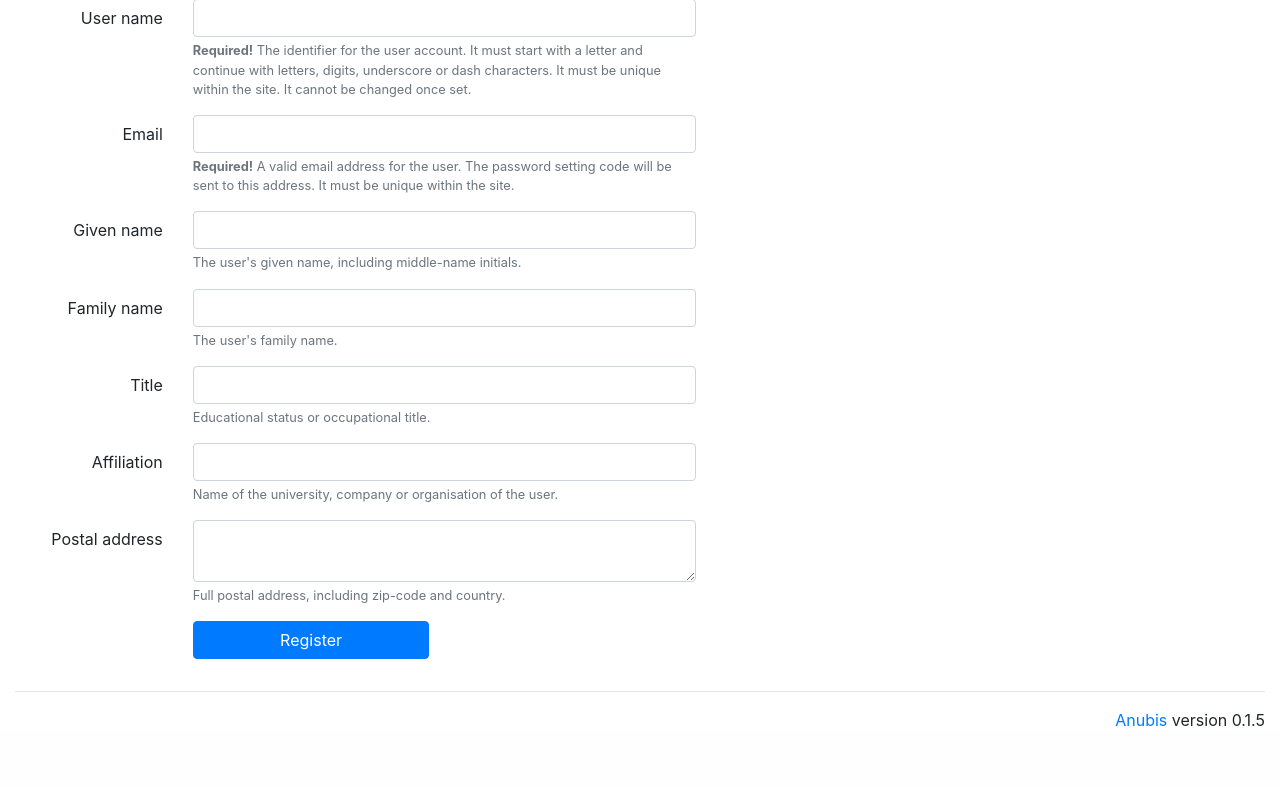
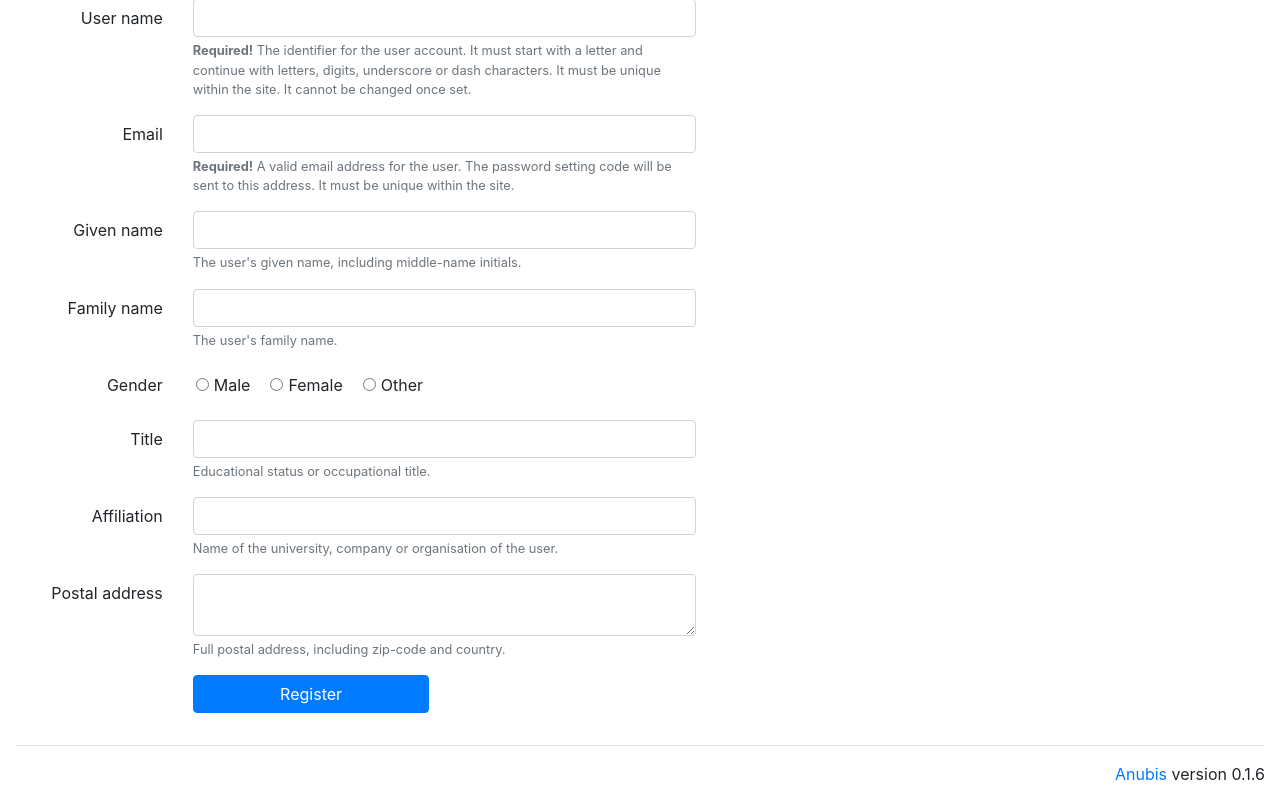
Before and after one commit to ScilifelabDataCentre/Anubis, a Flask app: page /user/register in a window 1280 px wide. Shown: the part 121-907 px from the top of the page. Before the commit the page ends 847 px from the top, so only its background shows below. Run offline with Flask 2, Linux system fonts and the light colour scheme; data that the repository does not hold is empty; parts of the project's set-up code (start-up, migrations or seed data) failed here and were passed over; some libraries are stand-ins or nearby versions.

Commit message:
Added user gender. Closes #6.

```diff
--- a/anubis/__init__.py
+++ b/anubis/__init__.py
@@ -2,7 +2,7 @@
 
 import re
 
-__version__ = '0.1.5'
+__version__ = '0.1.6'
 
 class Constants:
     VERSION     = __version__
--- a/anubis/app.py
+++ b/anubis/app.py
@@ -33,7 +33,8 @@ app.add_template_filter(utils.thousands)
 def setup_template_context():
     "Add useful stuff to the global context of Jinja2 templates."
     return dict(constants=constants,
-                csrf_token=utils.csrf_token)
+                csrf_token=utils.csrf_token,
+                enumerate=enumerate)
 
 @app.before_first_request
 def init_database():
--- a/anubis/templates/user/profile.html
+++ b/anubis/templates/user/profile.html
@@ -28,6 +28,12 @@
     <th class="text-right">Family name</th>
     <td>{{ user.get('familyname') or '-' }}</td>
   </tr>
+  {% if config['USER_GENDERS'] %}
+  <tr>
+    <th class="text-right">Gender</th>
+    <td>{{ (user.get('gender') or '-').capitalize() }}</td>
+  </tr>
+  {% endif %}
   {% if config['USER_TITLE'] %}
   <tr>
     <th class="text-right">Title</th>
--- a/anubis/templates/user/register.html
+++ b/anubis/templates/user/register.html
@@ -58,6 +58,22 @@
       </small>
     </div>
   </div>
+  {% if config['USER_GENDERS'] %}
+  <div class="form-group row">
+    <label for="gender" class="col-md-2 col-form-label text-right">
+      Gender</label>
+    <div class="col-md form-row">
+      {% for pos, gender in enumerate(config['USER_GENDERS']) %}
+      <div class="form-check form-check-inline pl-2">
+	<input class="form-check-input" type="radio"
+	       name="gender" id="gender{{ pos }}" value="{{ gender }}">
+	<label class="form-check-label" for="gender{{ pos }}">
+	  {{ gender.capitalize() }}</label>
+      </div>
+      {% endfor %}
+    </div>
+  </div>
+  {% endif %}
   {% if config['USER_TITLE'] %}
   <div class="form-group row">
     <label for="title" class="col-md-2 col-form-label text-right">
--- a/anubis/user.py
+++ b/anubis/user.py
@@ -59,6 +59,8 @@ def register():
                 saver.set_email(flask.request.form.get('email'))
                 saver['givenname'] = flask.request.form.get('givenname') or None
                 saver['familyname'] = flask.request.form.get('familyname') or None
+                if flask.current_app.config['USER_GENDERS']:
+                    saver.set_gender(flask.request.form.get('gender'))
                 if flask.current_app.config['USER_TITLE']:
                     saver['title'] = flask.request.form.get('title') or None
                 if flask.current_app.config['USER_AFFILIATION']:
@@ -187,6 +189,8 @@ def edit(username):
                     saver.set_email(email)
             saver['givenname'] = flask.request.form.get('givenname') or None
             saver['familyname'] = flask.request.form.get('familyname') or None
+            if flask.current_app.config['USER_GENDERS']:
+                saver.set_gender(flask.request.form.get('gender'))
             if flask.current_app.config['USER_TITLE']:
                 saver['title'] = flask.request.form.get('title') or None
             if flask.current_app.config['USER_AFFILIATION']:
@@ -332,6 +336,10 @@ class UserSaver(utils.BaseSaver):
         "Set a new API key."
         self.doc['apikey'] = utils.get_iuid()
 
+    def set_gender(self, gender):
+        if gender not in flask.current_app.config['USER_GENDERS']:
+            gender = None
+        self.doc['gender'] = gender
 
 # Utility functions
 
```
Also changed, not shown: anubis/templates/user/edit.html (+17 -0 lines).
